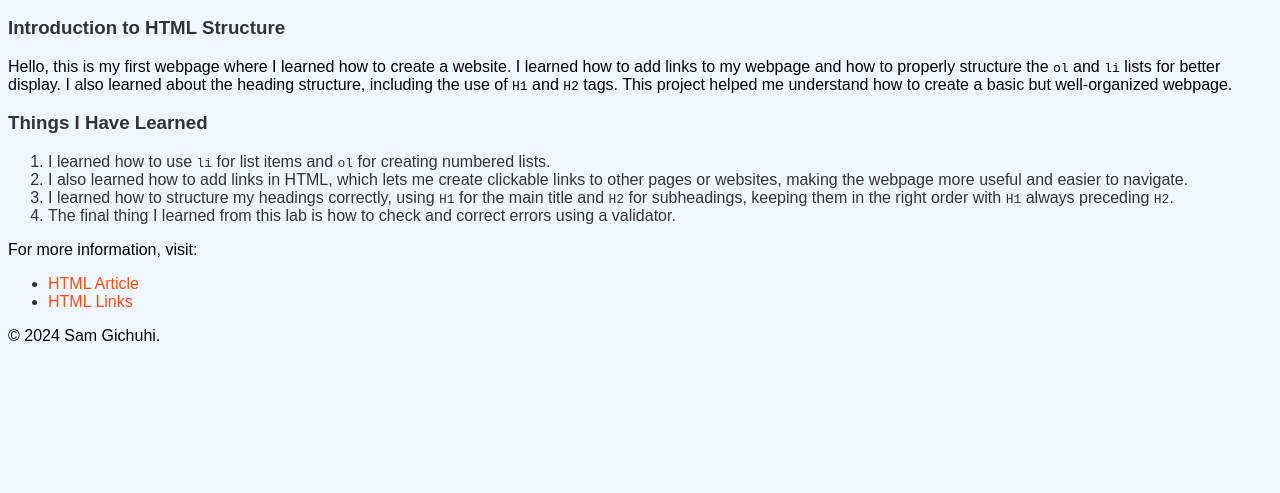
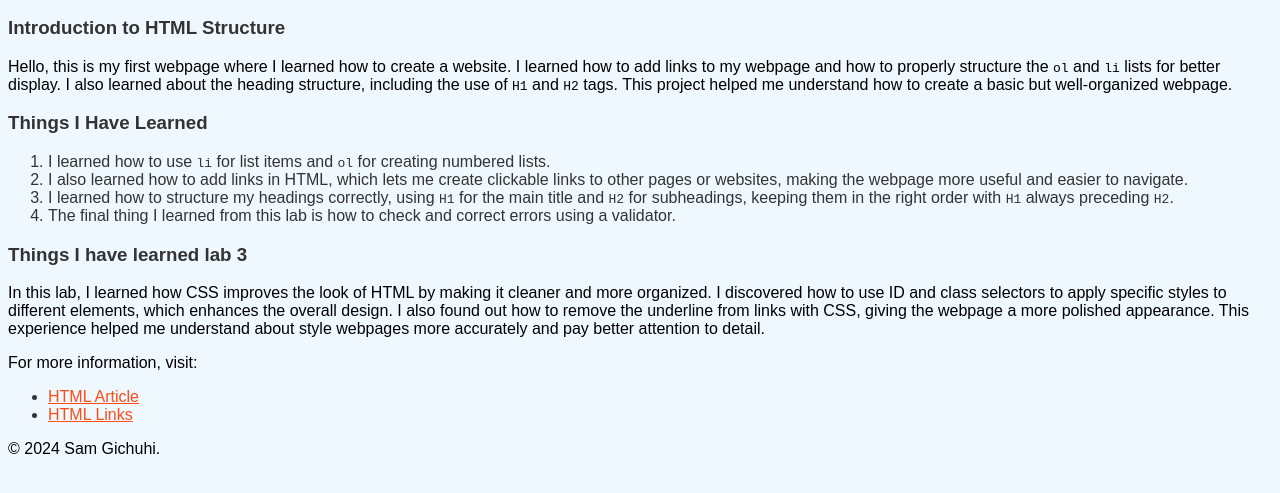
Before and after one commit to SamGichuhi/CSIT121, a plain HTML site: page lab03/index.html in a window 1280 px wide. Shown: the part 111-604 px from the top of the page. Drawn offline with Linux system fonts and the light colour scheme.

Commit message:
Add files via upload

```diff
--- a/lab03/index.html
+++ b/lab03/index.html
@@ -29,6 +29,11 @@
                 <li>The final thing I learned from this lab is how to check and correct errors using a validator.</li>
             </ol>
 
+            <h3>Things I have learned lab 3</h3>
+            <p>
+                In this lab, I learned how CSS improves the look of HTML by making it cleaner and more organized. I discovered how to use ID and class selectors to apply specific styles to different elements, which enhances the overall design. I also found out how to remove the underline from links with CSS, giving the webpage a more polished appearance. This experience helped me understand about style webpages more accurately and pay better attention to detail.
+            </p>
+
             <p>For more information, visit:</p>
         </article>
         <nav>
--- a/lab03/style.css
+++ b/lab03/style.css
@@ -19,7 +19,6 @@ p {
 /* Links */
 a {
     color: #ff4b15;
-    text-decoration: none;
 }
 
 /* Class Selector */
```
